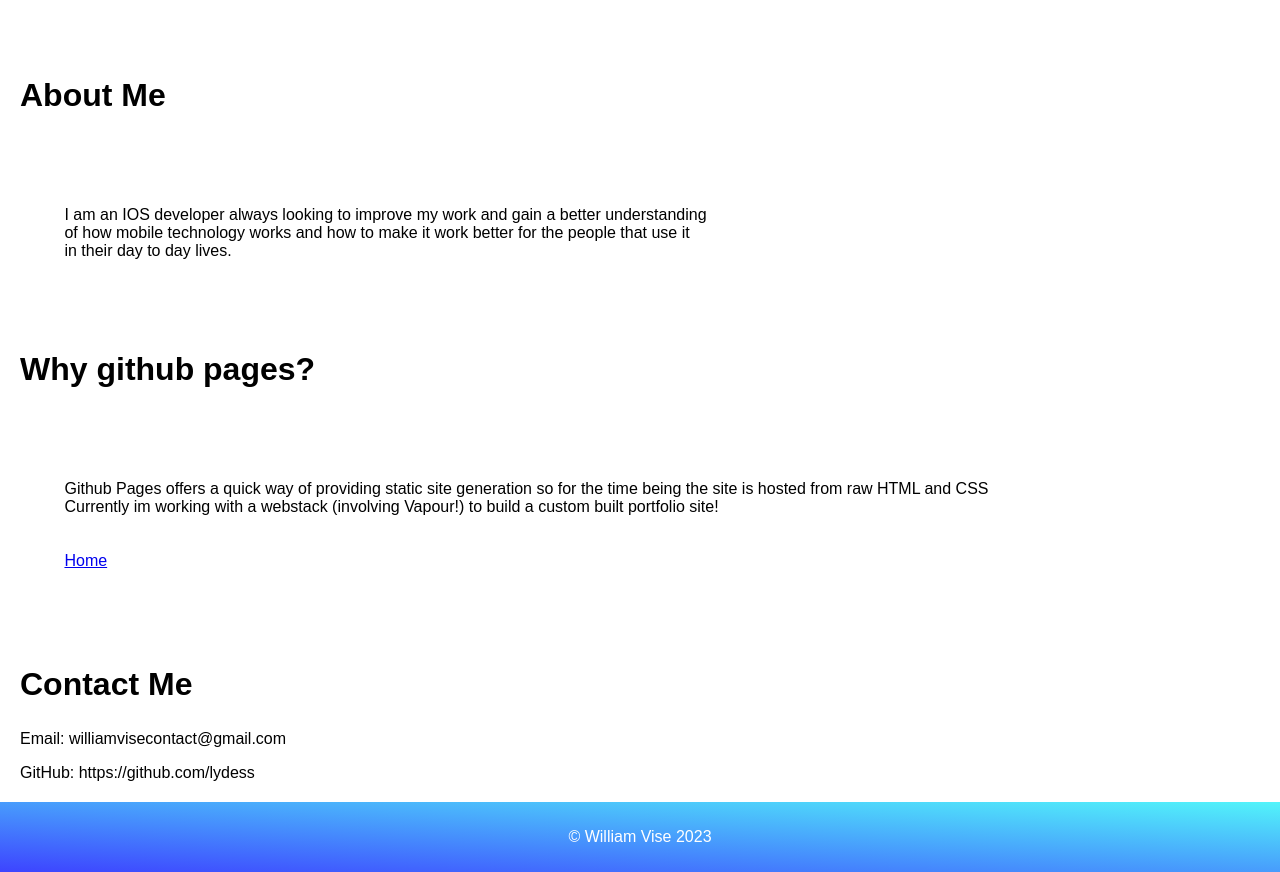
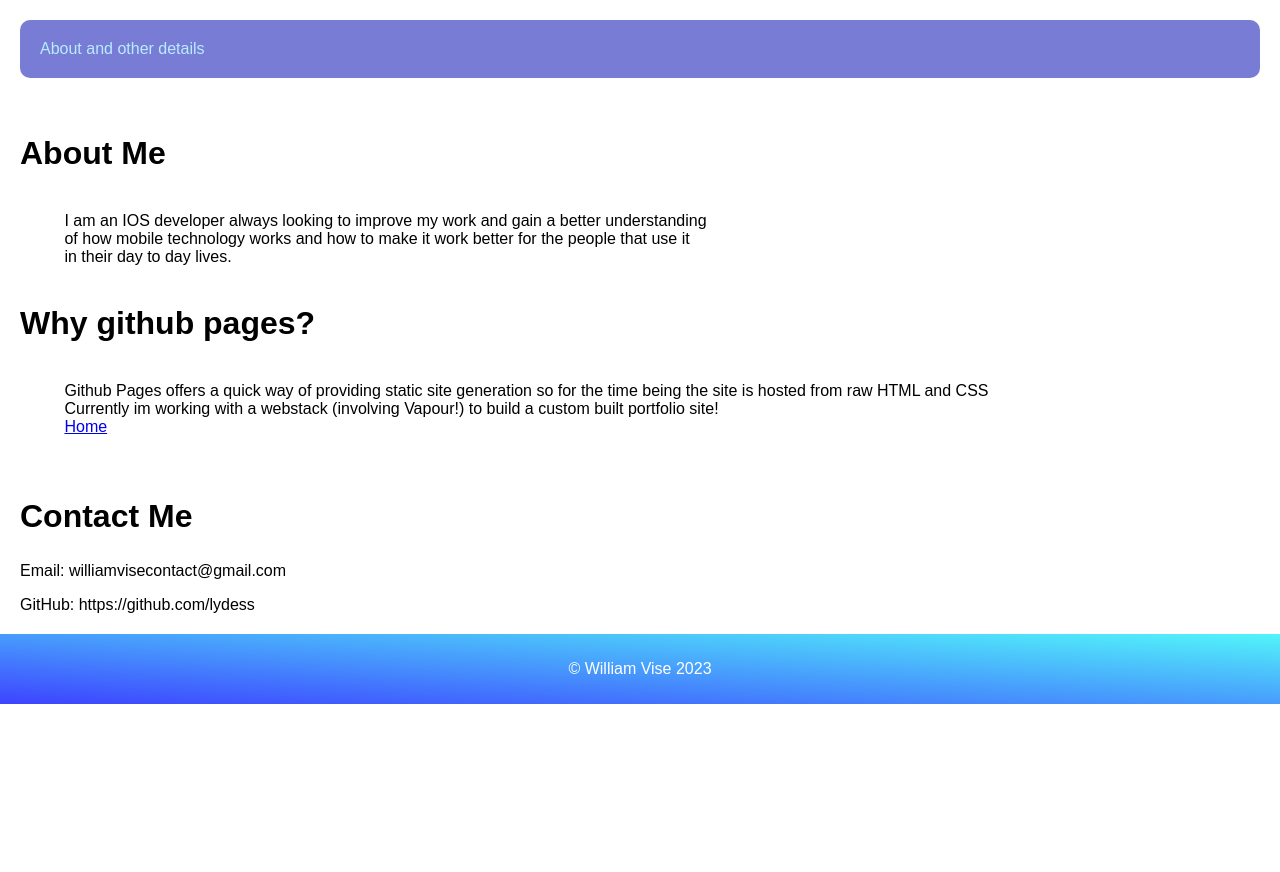
Before and after one commit to lydess/lydess.github.io, a plain HTML site: page about.html in a window 1280 px wide. After the commit the page ends 800 px from the top, so only its background shows below. Drawn offline with Linux system fonts and the light colour scheme.

Commit message:
improved formatting

```diff
--- a/about.html
+++ b/about.html
@@ -10,22 +10,17 @@
 
 
     <main>
-
+      <header> About and other details </header>
       <div style="white-space:pre">
         <h1>About Me</h1>
-        <p>
           I am an IOS developer always looking to improve my work and gain a better understanding
           of how mobile technology works and how to make it work better for the people that use it
           in their day to day lives.
-        </p>
         <h1>Why github pages?</h1>
-        <p>
           Github Pages offers a quick way of providing static site generation so for the time being the site is hosted from raw HTML and CSS
           Currently im working with a webstack (involving Vapour!) to build a custom built portfolio site!
+          <a href="index.html">Home</a>
 
-
-          <a href="index.html">Home</a>
-        </p>
         </div>
 
 
```
Also changed, not shown: 1 other file.
